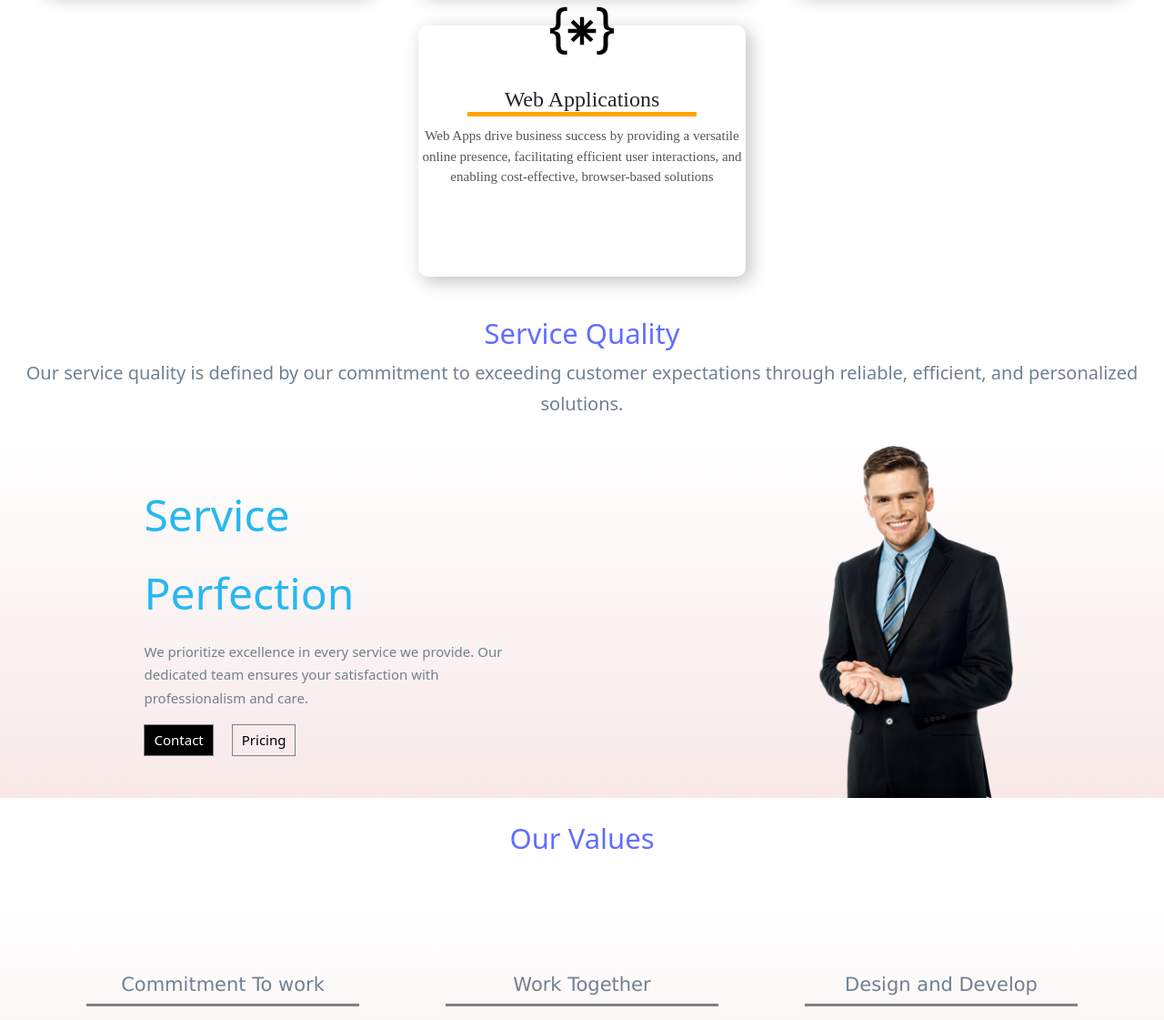
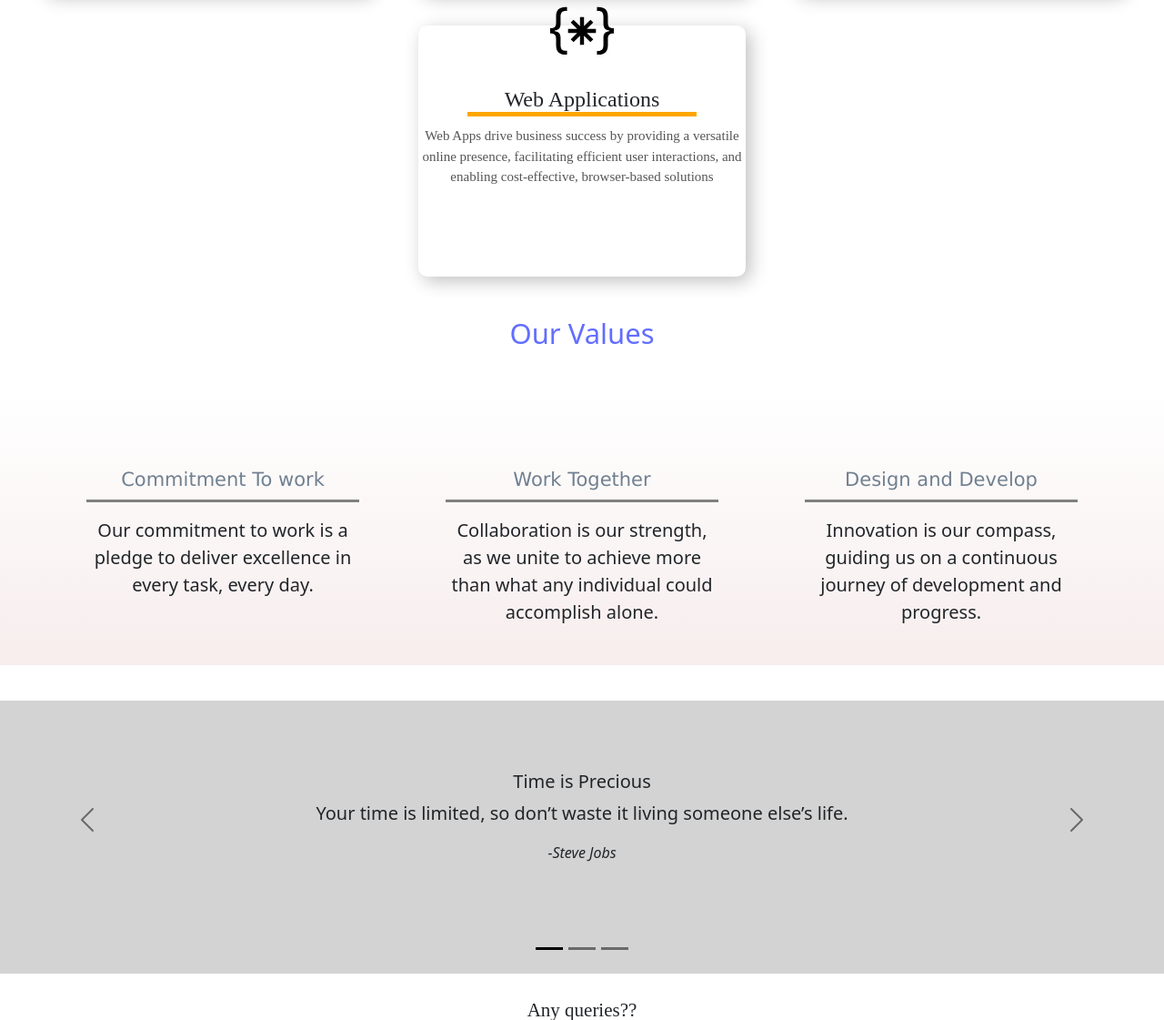
Before and after one commit to kiran45Kumar/flask, a Python web app: template templates/services.html in a window 1280 px wide. Shown: the part 1467-2588 px from the top of the page at 91% size. Run offline with Jinja, Linux system fonts and the light colour scheme; the template is opened without the code that fills it, so the values that code supplies are empty; some libraries are stand-ins or nearby versions; some web fonts are replaced.

Commit message:
Update services.html

```diff
--- a/templates/services.html
+++ b/templates/services.html
@@ -178,27 +178,7 @@
       </div>
    </div>
 
-   <section>
-      <p class="h3" style="font-size: 31px; margin-top: 2%;color: rgba(0, 21, 255, 0.621);text-align: center;">Service Quality</p>
-      <p class="lead text-center services-desc" style="color: slategray;;line-height: 1.7;">
-      Our service quality is defined by our commitment to exceeding customer expectations through reliable, efficient, and personalized solutions.
-      </p>
 
-      <div class="services-quality">
-         <div class="services-left">
-            <h1>Service Perfection</h1>
-            <p>We prioritize excellence in every service we provide. Our dedicated team ensures your satisfaction with professionalism and care.</p>
-            <div class="flex-buttons">
-               <button onclick="contactPage()">Contact</button>
-               <button onclick="pricingPage()">Pricing</button>
-            </div>
-         </div>
-         <div class="services-right">
-            <img src="{{url_for('static',filename = 'menimg.png')}}" alt="">
-         </div>
-
-      </div>
-   </section>
    <div class="title">
       <p class="h3" style="font-size: 31px; margin-top: 2%;text-align: center;;color:  rgba(0, 21, 255, 0.621);">Our Values</p>
    </div>
```
